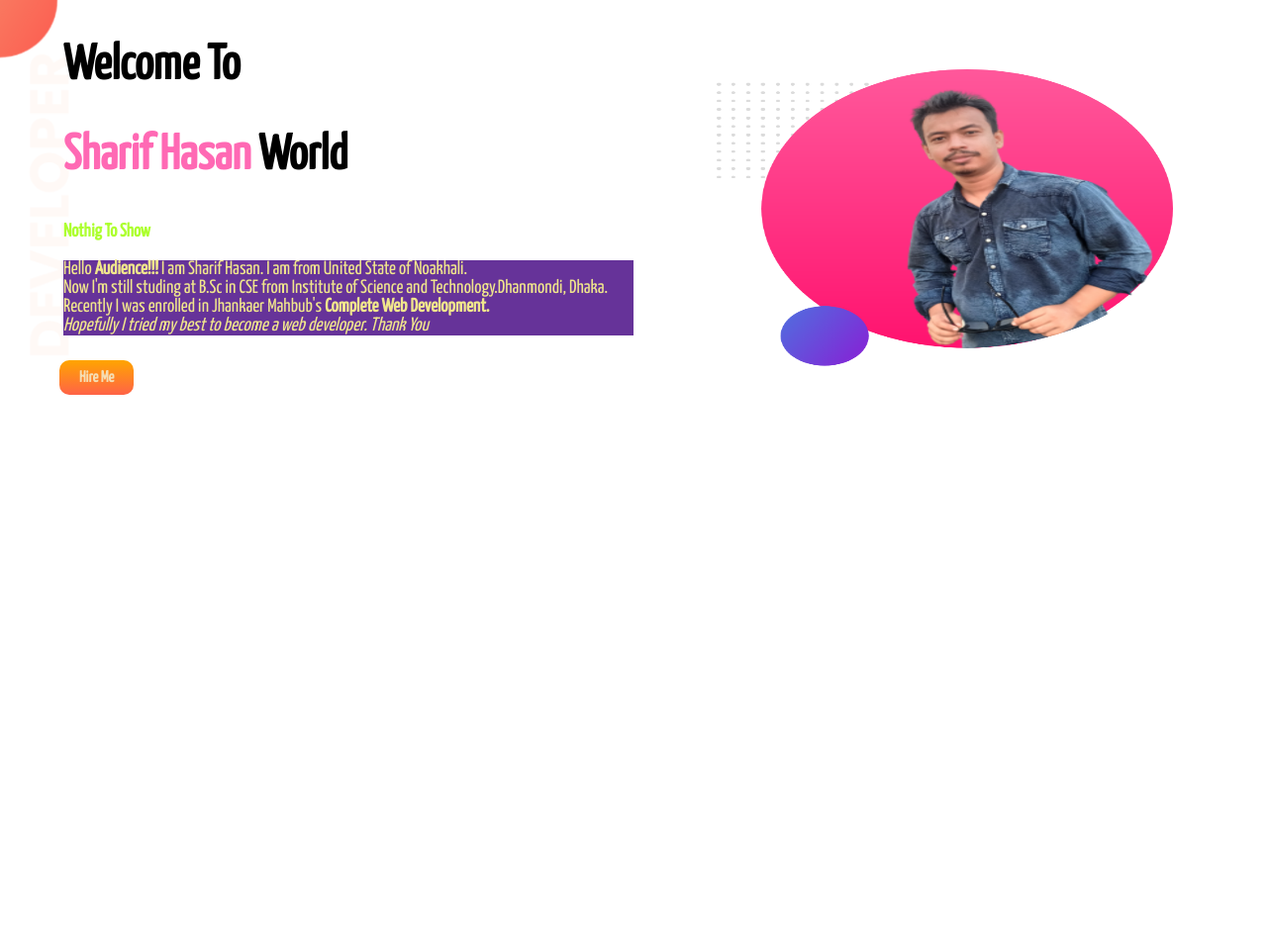
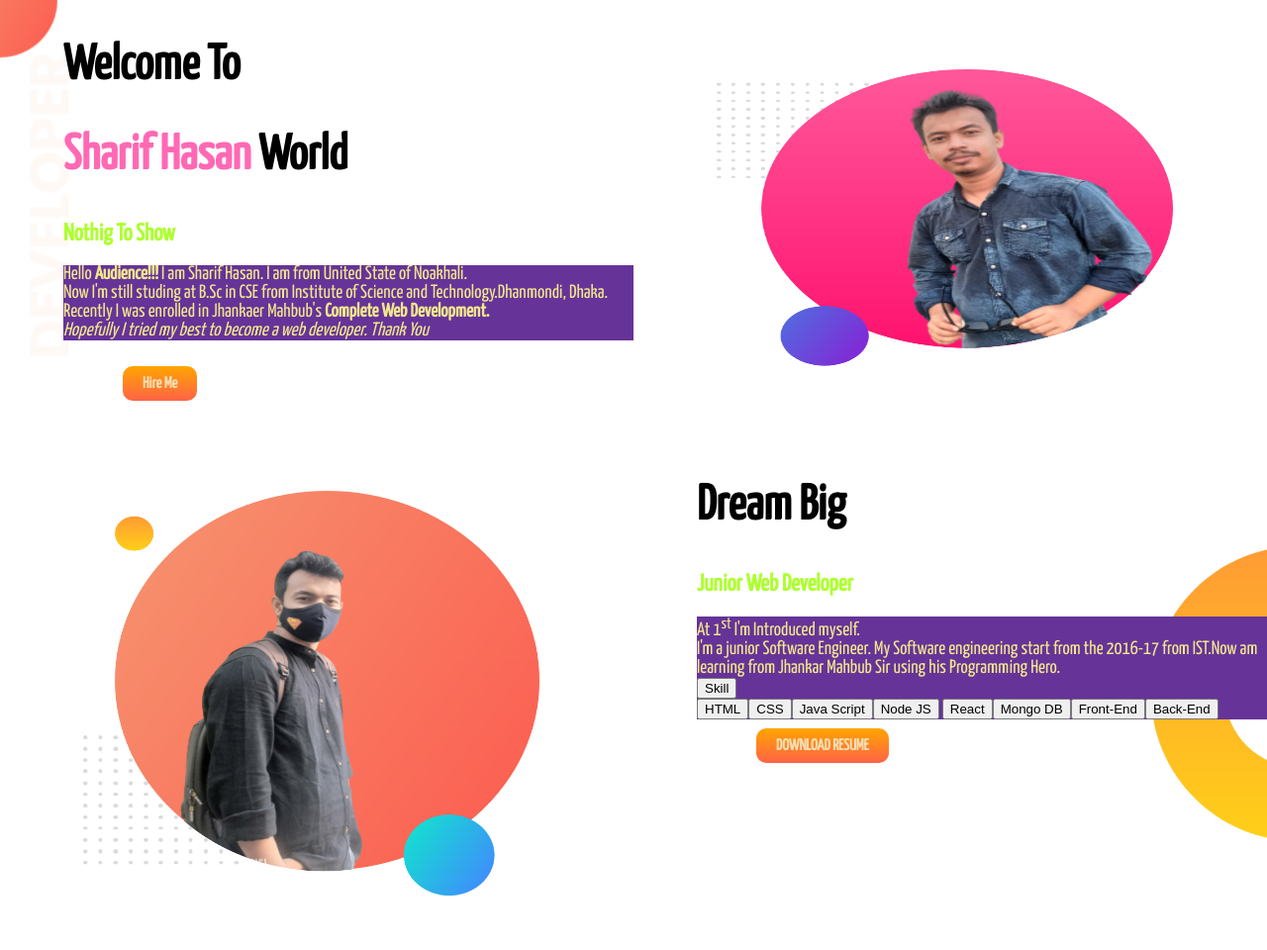
Before and after one commit to hasansharif819/Sharif-portfolio, a plain HTML site: page index.html in a window 1280 px wide. Shown: the whole page at 99% size. Before the commit the page ends 800 px from the top, so only its background shows below. Drawn offline with Linux system fonts and the light colour scheme.

Commit message:
added second section

```diff
--- a/index.html
+++ b/index.html
@@ -16,17 +16,39 @@
         <div class="half-width">
             <h1>Welcome To</h1>
         <h1><span class="name">Sharif Hasan </span>  World</h1>
-        <h3 id="chot">Nothig To Show</h3>
+        <h2>Nothig To Show</h2>
         <p class="fuchka"> Hello <strong>Audience!!!</strong> I am Sharif Hasan. I am from United State of Noakhali.<br>
         Now I'm still studing at B.Sc in CSE from Institute of Science and Technology.Dhanmondi, Dhaka.<br>
         Recently I was enrolled in Jhankaer Mahbub's <strong>Complete Web Development.<br></strong> <i>Hopefully
             I tried my best to become a web developer. <span>Thank You</span>
         </i></p><br>
+        <a class="link-button" target="_blank" href="https://www.linkedin.com/hasansharif819">Hire Me</a>
+
         </div>
         <div class="half-width">
             <img id="sss" src="sharif222.png" style="height:300px; width:300; text-align: right;" alt="">
         </div>
     </section>
-    <a class="link-button" target="_blank" href="https://www.linkedin.com/hasansharif819">Hire Me</a>
+    <section class="dream-big">
+        <div class="half-width">
+            <img src="picture/sharif333.png" alt="">
+        </div>
+        <div class="half-width">
+            <h1>Dream Big</h1>
+            <h2>Junior Web Developer</h2>
+            <p class="fuchka">At 1<sup>st</sup> I'm Introduced myself.<br>
+                I'm a junior Software Engineer. My Software engineering start from the 2016-17
+                from IST.Now am learning from Jhankar Mahbub Sir using his Programming Hero.<br>
+                <strong><button>Skill</button><br>
+                    <button>HTML</button><button>CSS</button><button>Java Script</button><button>Node JS</button>
+                    <button>React</button><button>Mongo DB</button><button>Front-End</button><button>Back-End</button>
+
+
+                </strong>
+            </p>
+            <a class="link-button" target="_blank" href="https://resume.com/hasansharif819/">DOWNLOAD RESUME</a>
+        </div>
+    </section>
+
 </body>
 </html>
--- a/style.css
+++ b/style.css
@@ -13,7 +13,7 @@ h1{
     font-size: larger;
     background-color: rebeccapurple;
 }
-#chot{
+h2{
     color: greenyellow;
 }
 section{
@@ -44,3 +44,13 @@ section{
 #sss{
     margin-top: 70px;
 }
+.dream-big{
+    background-image: url(picture/dream-bg.png);
+    background-repeat: no-repeat;
+    background-position: right;
+    margin-bottom: 50px;
+    margin-top: 50px;
+}
+.half-width img{
+    margin-top: 50px;
+}
```
Also changed, not shown: picture/sharif333.png (added).
